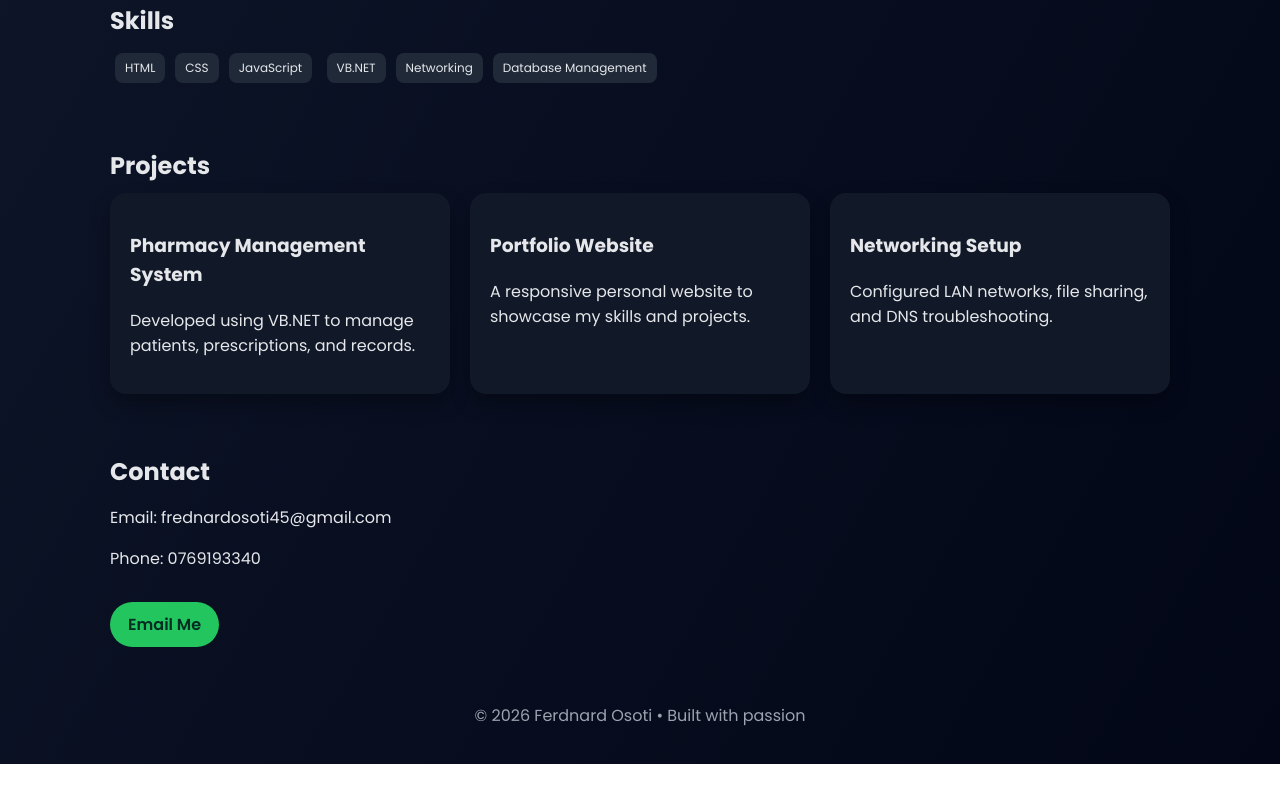
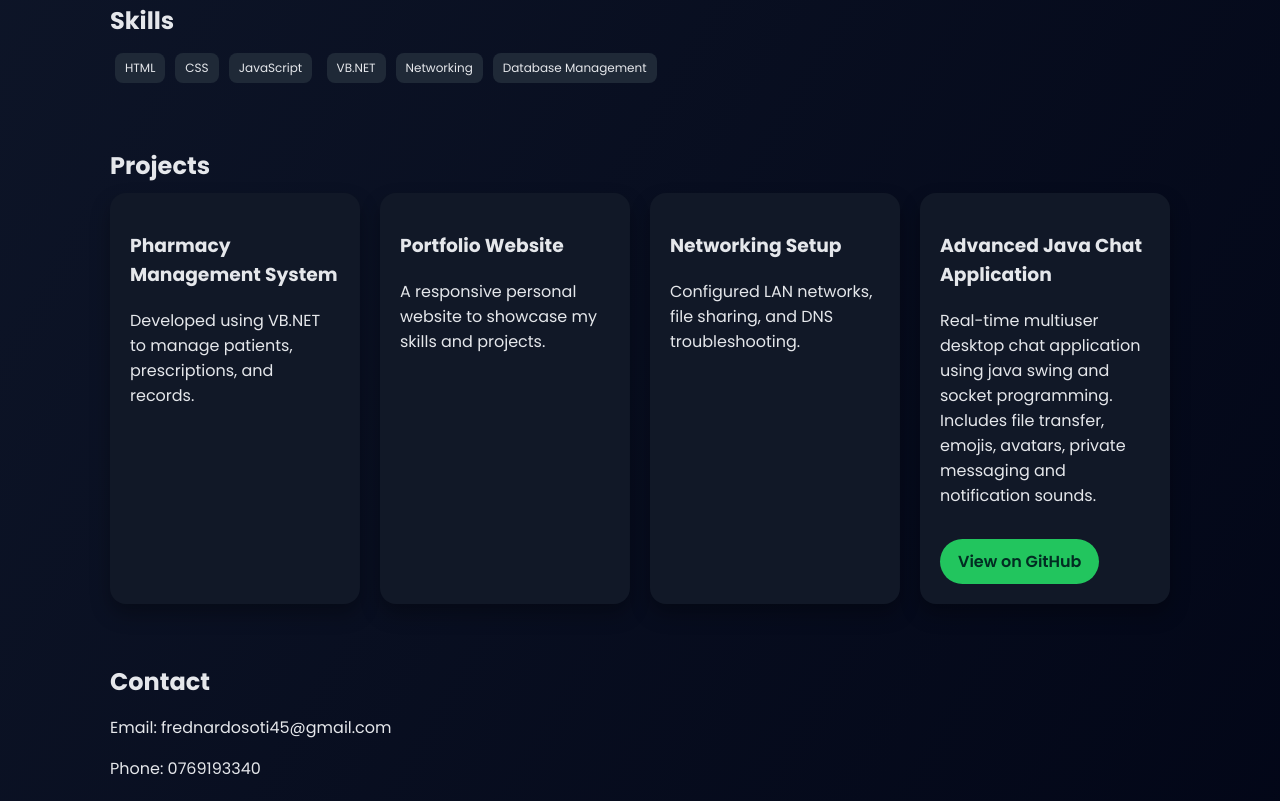
Before and after one commit to Ferddy999/Portfolio-, a plain HTML site: page index.html in a window 1280 px wide. Shown: the part 552-1353 px from the top of the page. Before the commit the page ends 1316 px from the top, so only its background shows below. Drawn offline with Linux system fonts and the light colour scheme.

Commit message:
Add Advanced Java Chat Application to projects section

```diff
--- a/index.html
+++ b/index.html
@@ -60,6 +60,11 @@
       <h3>Networking Setup</h3>
       <p>Configured LAN networks, file sharing, and DNS troubleshooting.</p>
     </div>
+    <div class="card">
+      <h3>Advanced Java Chat Application</h3>
+      <p>Real-time multiuser desktop chat application using java swing and socket programming. Includes file transfer, emojis, avatars, private messaging and notification sounds.</p>
+      <a class="btn" href="https://github.com/Ferddy999/Advanced-Java-Chat-Application" target="_blank">View on GitHub</a>
+    </div>
   </div>
 </section><section id="contact" class="container">
   <h2>Contact</h2>
```
